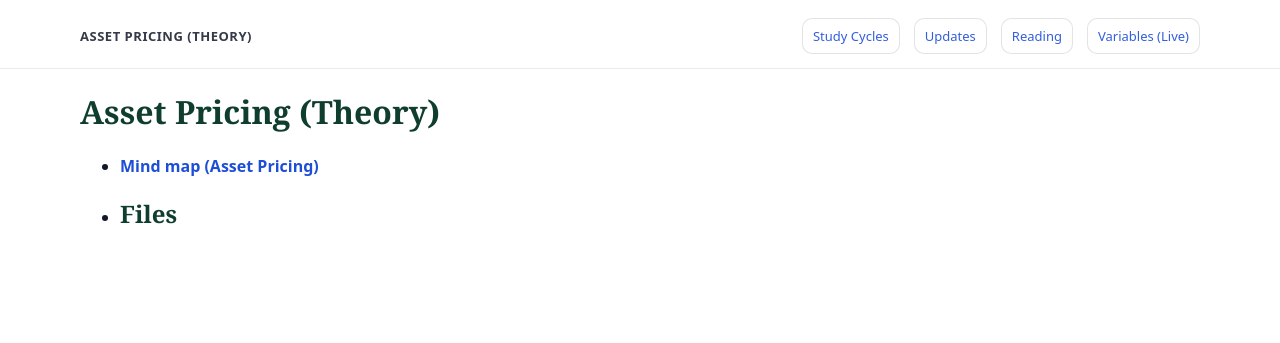
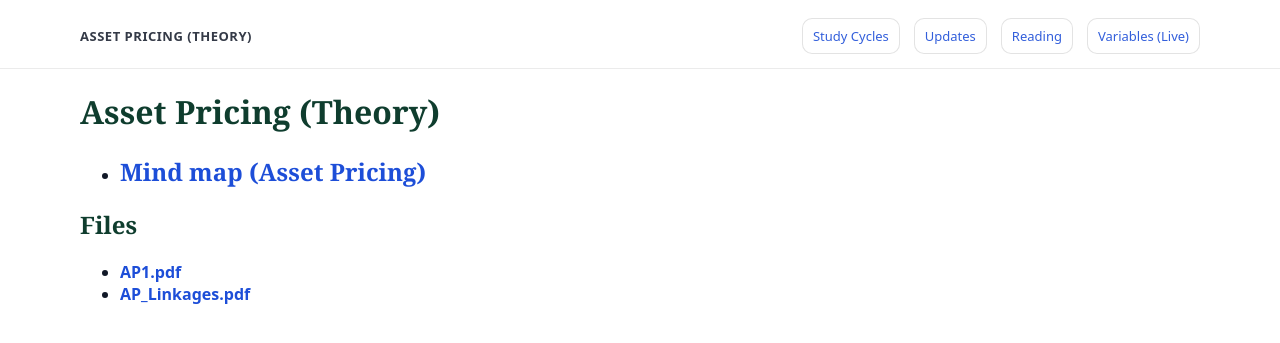
Before and after one commit to yaxinzn/study-archive, a Jekyll site: the page built from materials/ap-theory/index.md, in a window 1280 px wide. Shown: the top 343 px of the page. Built offline with Jekyll 4.4.1, drawn with Linux system fonts in a browser that asks for light colours.

Commit message:
chore: auto-update subject indexes

```diff
--- a/materials/ap-theory/index.md
+++ b/materials/ap-theory/index.md
@@ -11,4 +11,9 @@ hide_name: true
 # Asset Pricing (Theory)
 - **[Mind map (Asset Pricing)](https://app.xmind.com/share/6AaHYByM)**
 -
+
 ## Files
+<!-- AUTO-LIST-START -->
+- **[AP1.pdf](AP1.pdf)**
+- **[AP_Linkages.pdf](AP_Linkages.pdf)**
+<!-- AUTO-LIST-END -->
```
